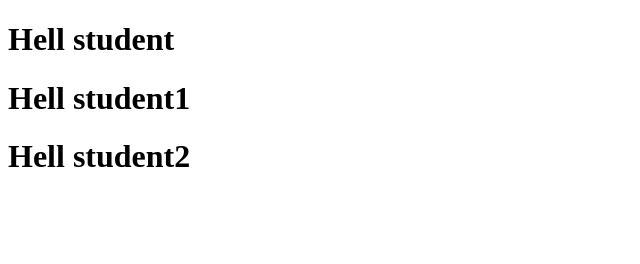
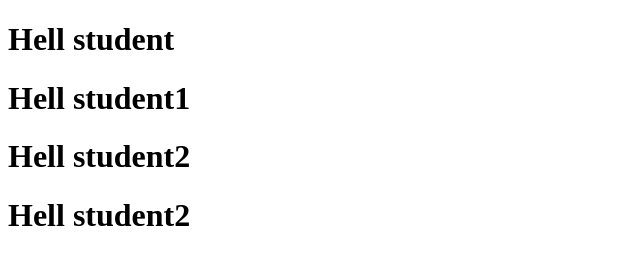
Before and after one commit to SoontareeRs/HeyGit, a plain HTML site: page index.html in a window 1280 px wide. Shown: the whole page, without its empty margins (0-640 px from the left). Drawn offline with Linux system fonts and the light colour scheme.

Commit message:
add student

```diff
--- a/index.html
+++ b/index.html
@@ -9,5 +9,6 @@
     <h1>Hell student</h1>
     <h1>Hell student1</h1>
     <h1>Hell student2</h1>
+    <h1>Hell student2</h1>
 </body>
 </html>
```
